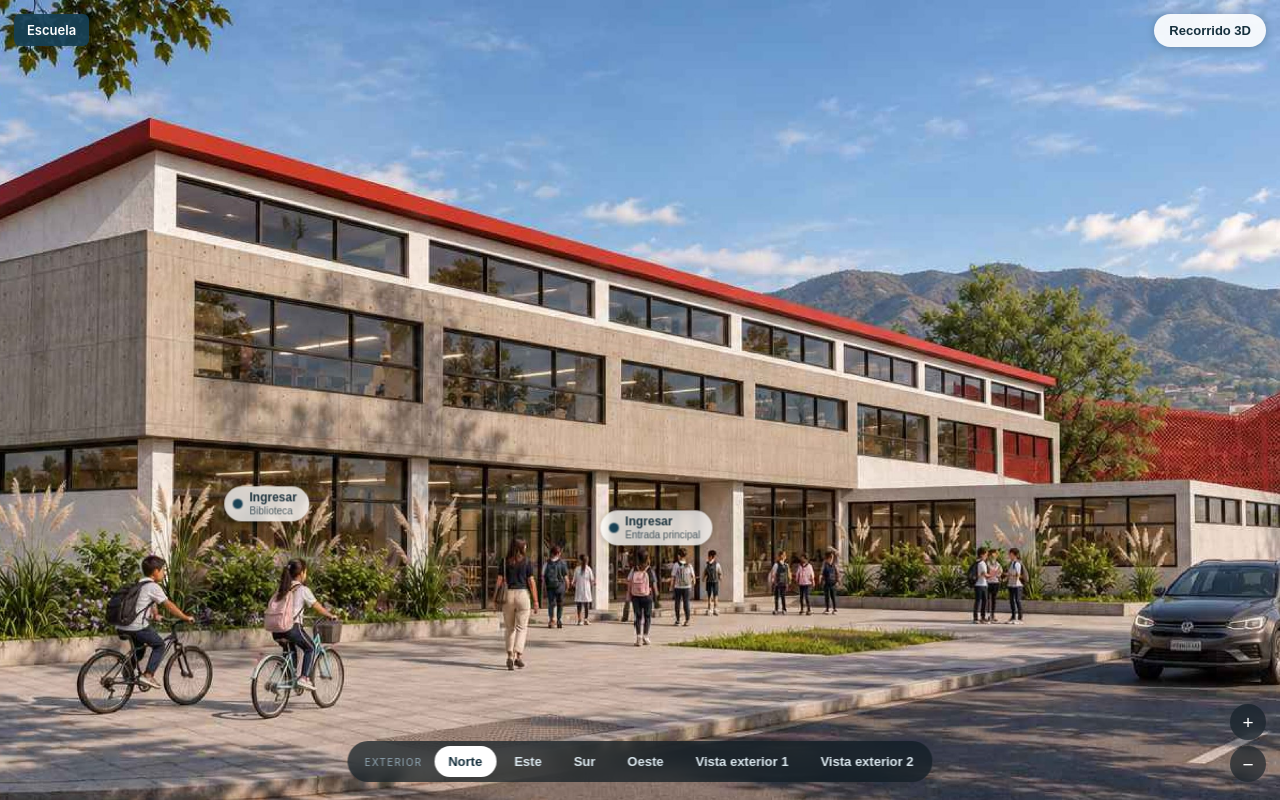
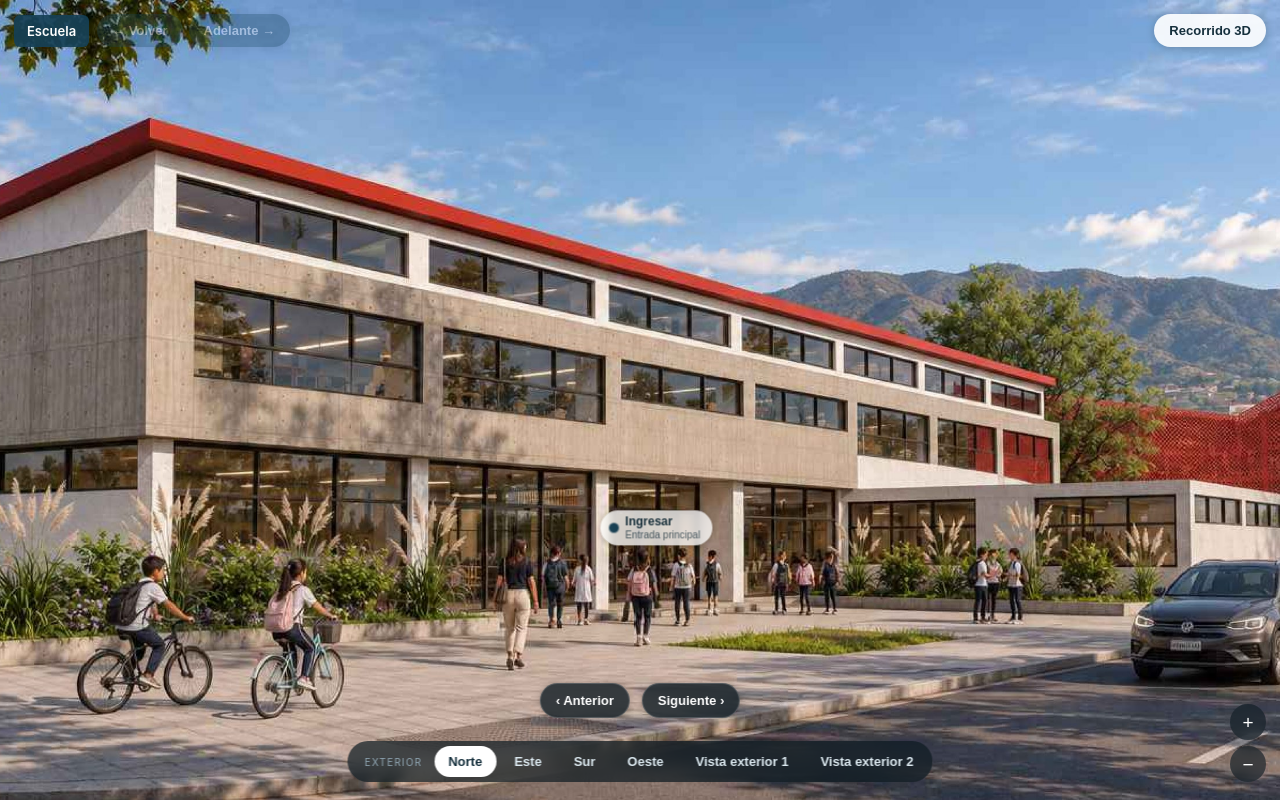
Before and after one commit to kanup09/Escuela-virtual-3d, a website built with Vite: page index.html in a window 1280 px wide. Built offline with nearby package versions, Linux system fonts and the light colour scheme; files whose address does not match are found by name.

Commit message:
agregado de nuevos botones para navegar

```diff
--- a/src/tour/TourView.js
+++ b/src/tour/TourView.js
@@ -36,19 +36,72 @@ export class TourView {
     this.lastExterior = null;
     this.viewer = null;
     this.token = 0;
+    // Historial de vistas visitadas
+    this.history = [];
+    this.historyIndex = -1;
 
     root.classList.add('tv');
     root.innerHTML = `
       <div class="stage"></div>
+
       <div class="bar bar-left">
         <span class="brand"></span>
-        <button class="pill dark" data-act="exterior" hidden>← Exterior</button>
+
+        <button
+          class="pill dark"
+          data-act="exterior"
+          hidden
+        >
+          ← Exterior
+        </button>
+
+        <div class="history-controls">
+          <button
+            class="pill history-btn"
+            data-act="back"
+            aria-label="Volver a la vista anterior"
+            title="Volver a la vista anterior"
+            disabled
+          >
+            ← Volver
+          </button>
+
+          <button
+            class="pill history-btn"
+            data-act="forward"
+            aria-label="Avanzar en el historial"
+            title="Avanzar en el historial"
+            disabled
+          >
+            Adelante →
+          </button>
+        </div>
       </div>
+
       <div class="bar bar-right"><button class="pill" data-act="3d">Recorrido 3D</button></div>
       <div class="zoom-ctl">
         <button class="round" data-act="in" aria-label="Acercar">+</button>
         <button class="round" data-act="out" aria-label="Alejar">−</button>
       </div>
+
+      <div class="scene-controls">
+        <button
+          class="pill scene-btn"
+          data-act="previous"
+          aria-label="Vista anterior del grupo"
+        >
+          ‹ Anterior
+        </button>
+
+        <button
+          class="pill scene-btn"
+          data-act="next"
+          aria-label="Siguiente vista del grupo"
+        >
+          Siguiente ›
+        </button>
+      </div>
+
       <nav class="dock"></nav>
       <div class="fade on"></div>
       <div class="toast" hidden></div>`;
@@ -61,12 +114,48 @@ export class TourView {
     this.brand = root.querySelector('.brand');
     this.backBtn = root.querySelector('[data-act="exterior"]');
 
+    this.historyBackBtn = root.querySelector(
+      '[data-act="back"]'
+    );
+
+    this.historyForwardBtn = root.querySelector(
+      '[data-act="forward"]'
+    );
+
+    this.previousBtn = root.querySelector(
+      '[data-act="previous"]'
+    );
+
+    this.nextBtn = root.querySelector(
+      '[data-act="next"]'
+    );
+
+
     root.addEventListener('click', (e) => {
       const act = e.target.closest('[data-act]')?.dataset.act;
       if (act === '3d') on3D();
       if (act === 'in') this.viewer?.zoomBy?.(1.4);
       if (act === 'out') this.viewer?.zoomBy?.(1 / 1.4);
       if (act === 'exterior') this.goTo(this.lastExterior ?? this.scenesOf('exterior')[0]?.id);
+
+      // Recorrer las vistas del grupo actual
+      if (act === 'previous') {
+        this.step(-1);
+      }
+
+      if (act === 'next') {
+        this.step(1);
+      }
+
+      // Recorrer el historial real
+      if (act === 'back') {
+        this.historyStep(-1);
+      }
+
+      if (act === 'forward') {
+        this.historyStep(1);
+      }
+
     });
 
     document.addEventListener('keydown', (e) => {
@@ -99,6 +188,77 @@ export class TourView {
     if (list.length > 1) this.goTo(list[(i + dir + list.length) % list.length].id);
   }
 
+
+  // ==========================================
+  // GUARDAR UNA VISTA EN EL HISTORIAL
+  // ==========================================
+
+  addToHistory(id) {
+    // No guardar dos veces consecutivas
+    // la misma panorámica.
+    if (this.history[this.historyIndex] === id) {
+      return;
+    }
+
+    // Si volvimos hacia atrás y elegimos
+    // una vista nueva, descartamos el
+    // historial que había hacia adelante.
+    this.history = this.history.slice(
+      0,
+      this.historyIndex + 1
+    );
+
+    this.history.push(id);
+    this.historyIndex = this.history.length - 1;
+  }
+
+  // ==========================================
+  // VOLVER O AVANZAR EN EL HISTORIAL
+  // ==========================================
+
+  historyStep(direction) {
+    const newIndex = this.historyIndex + direction;
+
+    if (
+      newIndex < 0 ||
+      newIndex >= this.history.length
+    ) {
+      return;
+    }
+
+    const id = this.history[newIndex];
+
+    // Nos movemos por el historial existente
+    // sin agregar otra entrada.
+    this.historyIndex = newIndex;
+
+    this.goTo(id, false, false);
+  }
+
+  // ==========================================
+  // ACTUALIZAR ESTADO DE LOS BOTONES
+  // ==========================================
+
+  updateNavigationButtons() {
+    const canGoBack = this.historyIndex > 0;
+
+    const canGoForward =
+      this.historyIndex < this.history.length - 1;
+
+    this.historyBackBtn.disabled = !canGoBack;
+    this.historyForwardBtn.disabled = !canGoForward;
+
+    const scenes = this.current
+      ? this.scenesOf(this.current.group)
+      : [];
+
+    const hasMultipleScenes = scenes.length > 1;
+
+    this.previousBtn.disabled = !hasMultipleScenes;
+    this.nextBtn.disabled = !hasMultipleScenes;
+  }
+
+
   clearViewer() {
     this.viewer?.dispose?.();
     this.viewer = null;
@@ -128,7 +288,13 @@ export class TourView {
     return b;
   }
 
-  async goTo(id, instant = false) {
+
+  async goTo(
+    id,
+    instant = false,
+    saveHistory = true
+  ){
+
     const scene = this.byId.get(id);
     if (!scene) return;
     const token = ++this.token;
@@ -139,8 +305,16 @@ export class TourView {
     const img = await loadImage(url);
     if (token !== this.token) return;
 
+
     this.clearViewer();
     this.current = scene;
+
+    // Guardamos la escena visitada,
+    // salvo cuando usamos el historial.
+    if (saveHistory) {
+      this.addToHistory(scene.id);
+    }
+
     if (scene.group === 'exterior') this.lastExterior = scene.id;
     const hotspots = (scene.hotspots ?? []).filter((h) => this.available.has(h.to));
 
@@ -191,6 +365,7 @@ export class TourView {
 
     this.updateChrome();
     if (token === this.token) this.fade.classList.remove('on');
+
   }
 
   // Botones de arriba y barra de abajo según el grupo (exterior / interior)
@@ -214,6 +389,7 @@ export class TourView {
       this.dock.appendChild(chip);
     }
     this.dock.querySelector('.active')?.scrollIntoView?.({ inline: 'center', block: 'nearest' });
+    this.updateNavigationButtons();
   }
 
   pause() { this.viewer?.pause?.(); }
--- a/src/tour/config/exteriores.js
+++ b/src/tour/config/exteriores.js
@@ -30,8 +30,8 @@ export const exteriores = [
         to: 'entrada',
         label: 'Ingresar',
         sub: 'Entrada principal'
-      },
-      {
+      },]
+     /*  {
         x: 27,
         y: 63,
         to: 'biblioteca',
@@ -39,6 +39,7 @@ export const exteriores = [
         sub: 'Biblioteca'
       }
     ]
+    */
   },
 
   // ----------------------------------------
--- a/src/tour/config/interiores.js
+++ b/src/tour/config/interiores.js
@@ -27,6 +27,7 @@ export const interiores = [
         yaw: 0,
         autoRotate: false,
 
+        /*
         // Puntos interactivos
         hotspots: [
             {
@@ -39,6 +40,7 @@ export const interiores = [
             sub: 'Biblioteca'
             }
         ]
+        */
     },
 
 
@@ -55,6 +57,7 @@ export const interiores = [
         yaw: 0,
         autoRotate: false,
 
+        /*
         hotspots: [
             {
             x: 50,
@@ -66,6 +69,7 @@ export const interiores = [
             sub: 'Entrada principal'
             }
         ]
+        */
     },
 
 
--- a/src/tour/tour.css
+++ b/src/tour/tour.css
@@ -253,3 +253,91 @@
   #tour .dock { max-width: calc(100vw - 80px); left: 14px; transform: none; }
   #tour .zoom-ctl { bottom: 70px; }
 }
+
+/* ==========================================
+   CONTROLES DE HISTORIAL
+   ========================================== */
+
+#tour .history-controls {
+  display: flex;
+  align-items: center;
+  gap: 6px;
+}
+
+#tour .history-btn {
+  background: rgba(22, 64, 86, 0.9);
+  color: white;
+}
+
+/* Botones deshabilitados */
+
+#tour .history-btn:disabled,
+#tour .scene-btn:disabled {
+  opacity: 0.35;
+  cursor: not-allowed;
+}
+
+
+/* ==========================================
+   NAVEGACIÓN ENTRE PANORÁMICAS
+   ========================================== */
+
+#tour .scene-controls {
+  position: absolute;
+
+  left: 50%;
+  bottom: max(
+    82px,
+    calc(82px + env(safe-area-inset-bottom))
+  );
+
+  transform: translateX(-50%);
+
+  display: flex;
+  align-items: center;
+  justify-content: center;
+  gap: 12px;
+
+  z-index: 4;
+}
+
+#tour .scene-btn {
+  background: rgba(13, 26, 34, 0.78);
+  color: #ffffff;
+
+  border: 1px solid rgba(255, 255, 255, 0.18);
+
+  backdrop-filter: blur(8px);
+  white-space: nowrap;
+}
+
+#tour .scene-btn:hover:not(:disabled) {
+  background: rgba(22, 64, 86, 0.95);
+}
+
+
+/* ==========================================
+   PANTALLAS PEQUEÑAS
+   ========================================== */
+
+@media (max-width: 700px) {
+
+  #tour .history-controls {
+    gap: 4px;
+  }
+
+  #tour .history-btn {
+    padding: 7px 9px;
+    font-size: 11px;
+  }
+
+  #tour .scene-controls {
+    bottom: 118px;
+    gap: 8px;
+  }
+
+  #tour .scene-btn {
+    padding: 8px 10px;
+    font-size: 12px;
+  }
+}
```
